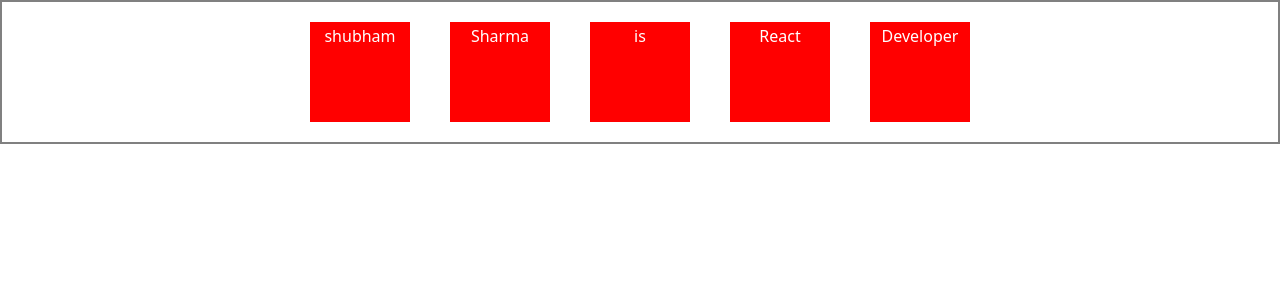
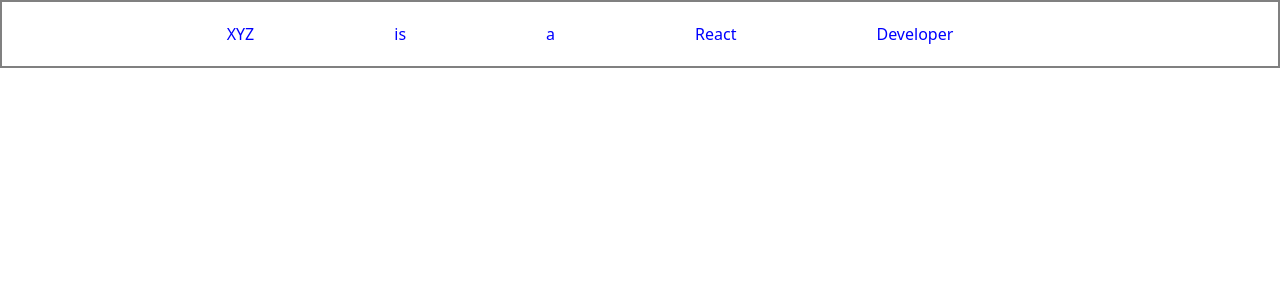
Before and after one commit to shubhamsharma2k/prerequisites-KT, a React (Create React App) app: page / in a window 1280 px wide. Shown: the top 300 px of the page. Built offline with nearby package versions, Linux system fonts and the light colour scheme.

Commit message:
added SASS

```diff
--- a/src/App.js
+++ b/src/App.js
@@ -1,14 +1,16 @@
 import "./App.css";
+import "./components/sass/style.css";
 import Flexbox from "./components/flexbox/Flexbox";
 import ClickCounter from "./components/HOC/ClickCounter";
 import CommentCounter from "./components/HOC/CommentCounter";
+import Sass from "./components/sass/Sass";
 import { ContextProvider } from "./context/DemoContext";
 
 const App = () => {
   return (
     <ContextProvider>
       <div>
-        <Flexbox />
+        <Sass />
       </div>
     </ContextProvider>
   );
--- /dev/null
+++ b/src/components/sass/Sass.js
@@ -0,0 +1,16 @@
+import React from "react";
+const Sass = () => {
+  return (
+    <>
+      <div className="flex-container ">
+        <div className="flex-itemm">XYZ</div>
+        <div className="flex-itemm">is</div>
+        <div className="flex-itemm">a</div>
+        <div className="flex-itemm">React</div>
+        <div className="flex-itemm">Developer</div>
+      </div>
+    </>
+  );
+};
+
+export default Sass;
--- /dev/null
+++ b/src/components/sass/style.css
@@ -0,0 +1,22 @@
+.flex-container {
+  display: -webkit-box;
+  display: -ms-flexbox;
+  display: flex;
+  -webkit-box-orient: horizontal;
+  -webkit-box-direction: normal;
+      -ms-flex-direction: row;
+          flex-direction: row;
+  -webkit-box-pack: center;
+      -ms-flex-pack: center;
+          justify-content: center;
+  -webkit-box-align: center;
+      -ms-flex-align: center;
+          align-items: center;
+}
+
+.flex-container .flex-itemm {
+  margin-right: 100px;
+  padding: 20px;
+  color: blue;
+}
+/*# sourceMappingURL=style.css.map */
--- /dev/null
+++ b/src/components/sass/style.scss
@@ -0,0 +1,25 @@
+$primaryBtnColor: blue;
+$text-color: white;
+
+//MIXINS
+@mixin flexCenter($direction) {
+  display: flex;
+  flex-direction: $direction;
+  justify-content: center;
+  align-items: center;
+}
+
+@mixin flexItem() {
+  margin-right: 100px;
+  padding: 20px;
+}
+
+//CSS
+.flex-container {
+  @include flexCenter(row);
+
+  .flex-itemm {
+    @include flexItem();
+    color: $primaryBtn;
+  }
+}
```
Also changed, not shown: 1 other file (tests, documents, lock files or other folders).
